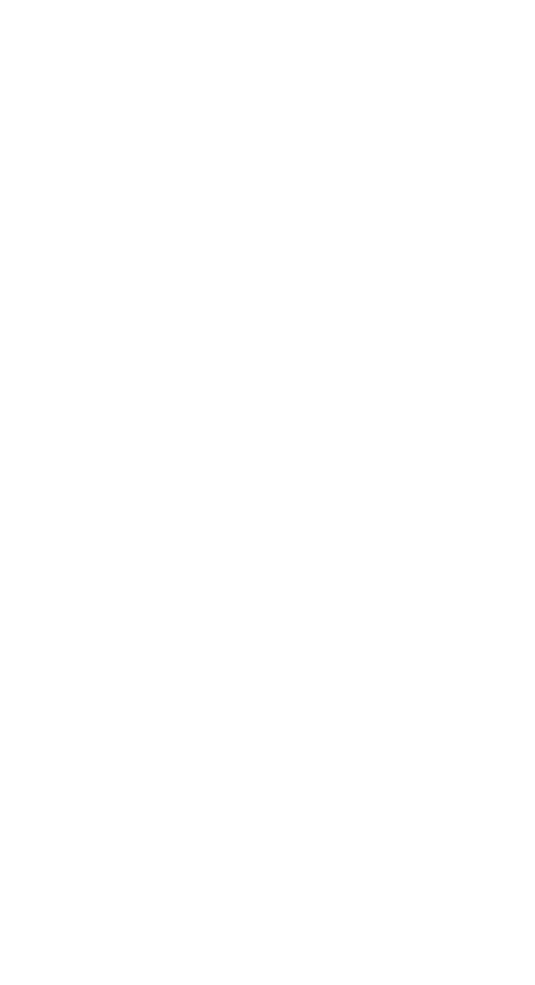
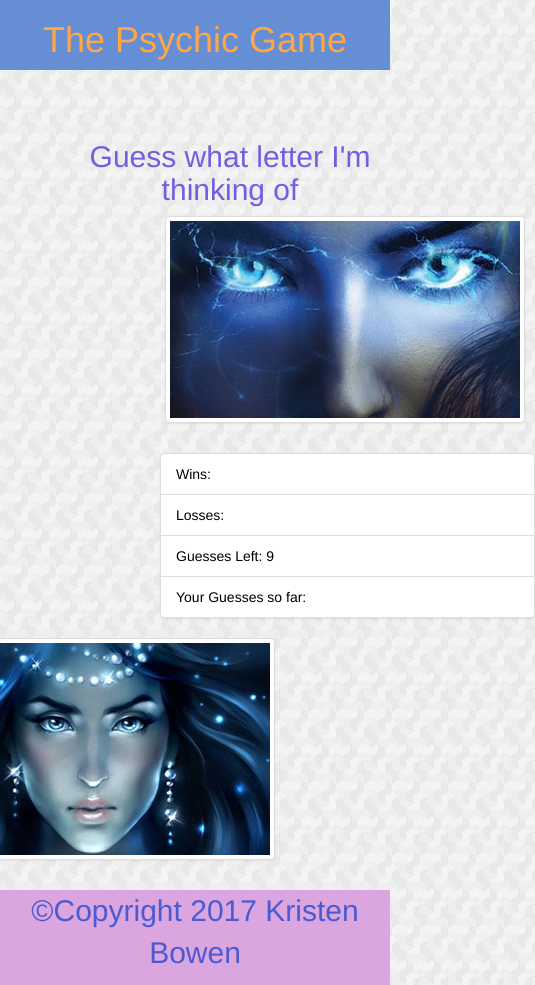
Before and after one commit to Kbowen200247/Psychic-Game, a plain HTML site: page index.html in a window 390 px wide. Shown: the whole page, 535 px wide, since content can reach past the window. Before the commit the page ends 844 px from the top, so only its background shows below. Drawn offline with nearby package versions, Linux system fonts and the light colour scheme.

Commit message:
Complete Javascript-bootstrip

```diff
--- a/assets/css/reset.css
+++ b/assets/css/reset.css
@@ -0,0 +1,48 @@
+/* http://meyerweb.com/eric/tools/css/reset/
+   v2.0 | 20110126
+   License: none (public domain)
+*/
+
+html, body, div, span, applet, object, iframe,
+h1, h2, h3, h4, h5, h6, p, blockquote, pre,
+a, abbr, acronym, address, big, cite, code,
+del, dfn, em, img, ins, kbd, q, s, samp,
+small, strike, strong, sub, sup, tt, var,
+b, u, i, center,
+dl, dt, dd, ol, ul, li,
+fieldset, form, label, legend,
+table, caption, tbody, tfoot, thead, tr, th, td,
+article, aside, canvas, details, embed,
+figure, figcaption, footer, header, hgroup,
+menu, nav, output, ruby, section, summary,
+time, mark, audio, video {
+	margin: 0;
+	padding: 0;
+	border: 0;
+	font-size: 100%;
+	font: inherit;
+	vertical-align: baseline;
+}
+/* HTML5 display-role reset for older browsers */
+article, aside, details, figcaption, figure,
+footer, header, hgroup, menu, nav, section {
+	display: block;
+}
+body {
+	line-height: 1;
+}
+ol, ul {
+	list-style: none;
+}
+blockquote, q {
+	quotes: none;
+}
+blockquote:before, blockquote:after,
+q:before, q:after {
+	content: '';
+	content: none;
+}
+table {
+	border-collapse: collapse;
+	border-spacing: 0;
+}
--- a/assets/css/style.css
+++ b/assets/css/style.css
@@ -0,0 +1,111 @@
+body {
+	background-image: url("../../assets/images/psychedelic_pattern.png");
+	font-family: "Arial", "Helvetica Neue", Helvetica, sans-serif;
+	font-size: 16px;
+}
+
+h2 {
+	text-align: center;
+}
+
+.containter {
+	width: 100%;
+	max-width: 950px;
+	margin: 0 auto;
+	clear: both;
+}
+
+/* header */
+#headmaster {
+	background-color: #658ED5;
+	width: 100%;
+	overflow: auto;
+	margin: 0 0 30px;
+	text-align: center;
+	color: #FFA744;
+}
+
+/* main */
+
+#main {
+    padding-top: 20px;
+    color: #745EDF;
+}
+
+p {
+	text-align: center;
+}
+
+
+#psychic-image {
+    margin-bottom: 30px;
+}
+
+#psychics-image {
+    margin-bottom: 30px;
+    float: right;
+}
+
+#psychic {
+    width: 375px;
+    text-align: left;
+    margin-top: 15px;
+    color: black;
+}
+
+/* footer */
+
+footer {
+    background: #DBA5DF;
+    clear: both;
+    text-align: center;
+    font-size: 30px;
+    color: #4A5BD2;
+}
+
+/*MEDIA QUERIES*/
+
+@media screen and (max-width: 980px){
+	#psychic-image {
+		margin-left: 175px;
+	}
+
+	#psychic {
+		margin-left: 165px;
+	}
+
+	#psychics-image {
+		margin-right: 180px;
+	}
+
+}
+
+
+@media only screen and (max-width: 768px){
+
+	#psychic {
+		margin-left: 170px;
+	}
+
+}
+
+
+@media only screen and (max-width: 640px){
+
+	h2 {
+		margin-left: 70px;
+	}
+
+	#psychic-image {
+		margin-left: 150px;
+	}
+
+	#psychic {
+		margin-left: 145px;
+	}
+
+	#psychics-image {
+		margin-right: 100px;
+	}
+
+}
--- a/assets/javascript/game.js
+++ b/assets/javascript/game.js
@@ -0,0 +1,50 @@
+// The specific letters that the user typed.
+var computerChoices = ['a', 'b', 'c', 'd', 'e', 'f', 'g', 'h', 'i', 'j', 'k', 'l', 'm', 'n', 'o', 'p', 'q', 'r', 's', 't', 'u', 'v', 'w', 'x', 'y', 'z'];
+
+// Setting for zero
+var wins = 0;
+var losses = 0;
+var guessesLeft = 9;
+var letterUser = [];
+var eachofLetters = null;
+
+
+// Sets the computerGuess variable equal to a random choice from the computerChoice array.
+var computerGuess = computerChoices[Math.floor(Math.random() * computerChoices.length)];
+
+function countGuessesLeft() {
+	document.querySelector("#guessesLeft").innerHTML = "Guesses Left: " + guessesLeft;
+}
+
+function farUserGuesses() {
+	document.querySelector("#letter").innerHTML = "Your Guesses so far: " + letterUser.join(' ');
+}
+
+countGuessesLeft();
+
+var restart = function() {
+	guessesLeft = 9;
+	letterUser = [];
+}
+
+// When the user presses a key, it will run the following function..
+document.onkeyup = function(event) {
+	guessesLeft--;
+
+	var userGuess = String.fromCharCode(event.keyCode).toLowerCase();
+
+	letterUser.push(userGuess);
+	countGuessesLeft();
+	farUserGuesses();
+
+	if (userGuess === computerGuess){
+		wins++;
+		document.querySelector("#wins").innerHTML = "Wins: " + wins;
+		restart();
+	}
+	else if (guessesLeft === 0) {
+		losses++;
+		document.querySelector("#lose").innerHTML = "Loses: " + losses;
+		restart();
+	}
+  };
--- a/index.html
+++ b/index.html
@@ -3,8 +3,53 @@
 <head>
 	<meta charset="utf-8">
 	<title>Psychic Game(Basic)</title>
+	<!-- Custom Reset -->
+	<link rel="stylesheet" type="text/css" href="assets/css/reset.css">
+	<!-- Custom CSS -->
+	<link rel="stylesheet" type="text/css" href="assets/css/style.css">
+
+	<!-- Bootstrap Core CSS -->
+	<!-- Latest compiled and minified CSS -->
+	<link rel="stylesheet" href="https://maxcdn.bootstrapcdn.com/bootstrap/3.3.7/css/bootstrap.min.css" integrity="sha384-BVYiiSIFeK1dGmJRAkycuHAHRg32OmUcww7on3RYdg4Va+PmSTsz/K68vbdEjh4u" crossorigin="anonymous">
+
+	<!-- Optional theme -->
+	<link rel="stylesheet" href="https://maxcdn.bootstrapcdn.com/bootstrap/3.3.7/css/bootstrap-theme.min.css" integrity="sha384-rHyoN1iRsVXV4nD0JutlnGaslCJuC7uwjduW9SVrLvRYooPp2bWYgmgJQIXwl/Sp" crossorigin="anonymous">
 </head>
 <body>
+<header id="headmaster">
+	<h1>The Psychic Game</h1>
+</header>
+<div id="main" class="container">
+	<h2>Guess what letter I'm thinking of</h2>
+	<div class="row">
+		<div class="col-md-4">
+			<img id="psychic-image" src="assets/images/Psychic.jpg" class="thumbnail" alt="...">
+		</div>
+		<div class="col-md-2">
+			<div id="psychic">
+				<ul class="list-group">
+  					<li class="list-group-item" id="wins">Wins:</li>
+  					<li class="list-group-item" id="lose">Losses:</li>
+  					<li class="list-group-item" id="guessesLeft">Guesses Left:</li>
+  					<li class="list-group-item" id="letter">Your Guesses so far:</li>
+				</ul>
+			</div>
+		</div>
+		<div class="col-md-6">
+			<img id="psychics-image" src="assets/images/Psychics.jpg" class="thumbnail" alt="...">
+		</div>
+	</div>
+</div>
 
+<footer>
+	<div class="row">
+		<div class="col-lg-12">
+			<p>&copy;Copyright 2017 Kristen Bowen</p>
+		</div>
+	</div>
+</footer>
+
+<!-- Javascript game.js -->
+<script type="text/javascript" src="assets/javascript/game.js"></script>
 </body>
 </html>
```
Also changed, not shown: assets/images/Psychic.jpg (added), assets/images/Psychics.jpg (added), assets/images/psychedelic_pattern.png (added), 3 other files.
